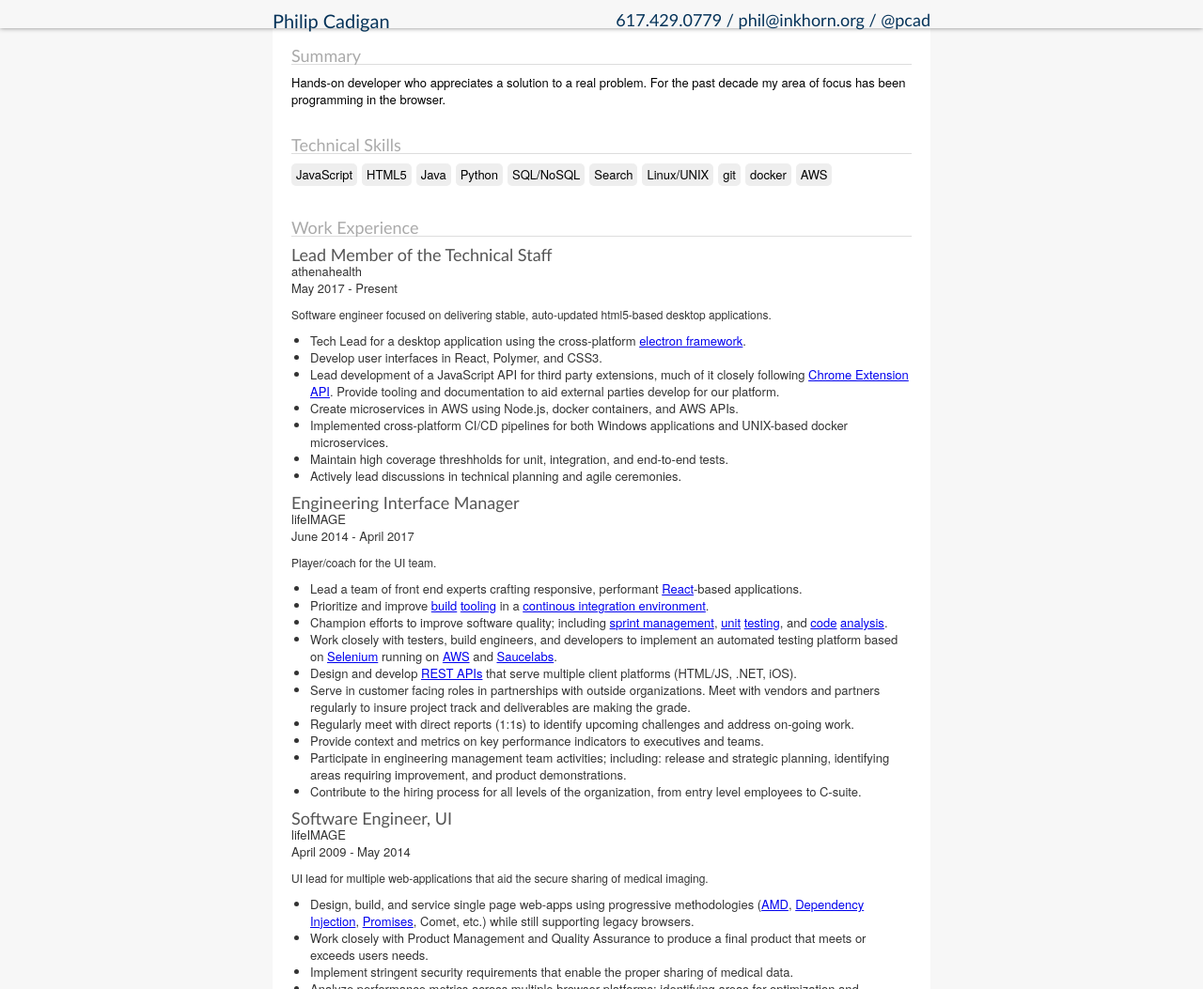
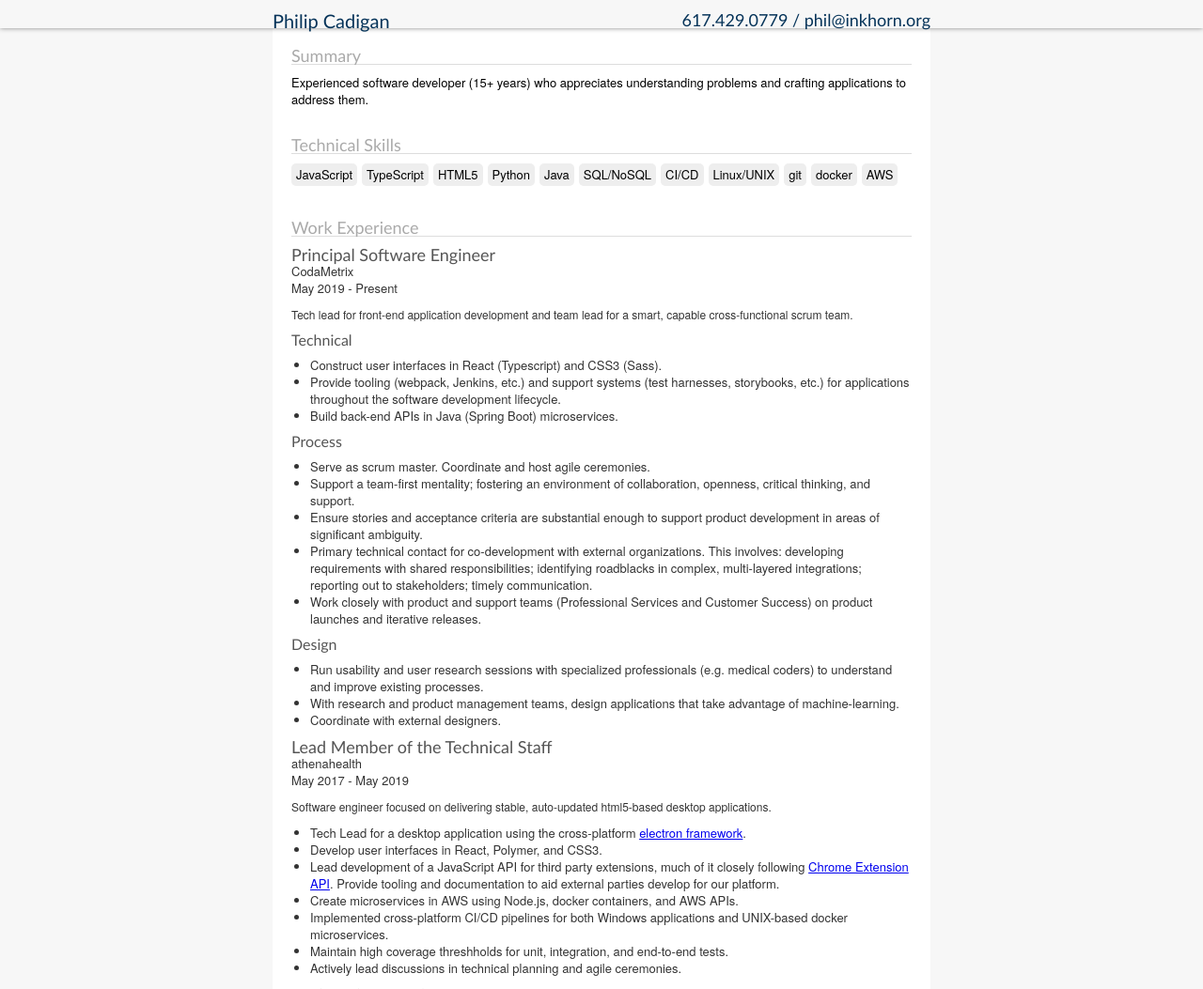
Before and after one commit to pcad/pcad.github.io, a plain HTML site: page index.html in a window 1280 px wide. Shown: the top 1053 px of the page at 94% size. Drawn offline with Linux system fonts and the light colour scheme.

Commit message:
Include CodaMetrix

```diff
--- a/index.html
+++ b/index.html
@@ -130,6 +130,12 @@
 		font-size:18px;
 		color: #555;
 	}
+	h5 {
+		margin: 10px 0;
+		font-size:16px;
+		color: #555;
+	}
+
 	p, ul, li{
 		font-size:13px;
 		line-height:18px;
@@ -292,7 +298,7 @@
 		<div class="content personal-content">
 			<div class="container">
 				<h1 class="personal-name">Philip Cadigan
-					<span class="contact-content"><a class="contact-link personal-phone" href="tel:+16174290779">617.429.0779</a> / <a class="contact-link personal-email" href="mailto:phil@inkhorn.org">phil@inkhorn.org</a> / <a class="contact-link" href="https://twitter.com/pcad">@pcad</a></span>
+					<span class="contact-content"><a class="contact-link personal-phone" href="tel:+16174290779">617.429.0779</a> / <a class="contact-link personal-email" href="mailto:phil@inkhorn.org">phil@inkhorn.org</a> </span>
 
 					</h1>
 			</div>
@@ -301,18 +307,19 @@
 		<div class="content cv-content">
 			<div class="content-section">
 				<h2 class="section-heading">Summary</h2>
-				<p class="summary-description">Hands-on developer who appreciates a solution to a real problem.  For the past decade my area of focus has been programming in the browser.
+				<p class="summary-description">Experienced software developer (15+ years) who appreciates understanding problems and crafting applications to address them.
 			</div>
 
 			<div class="content-section">
 				<h2 class="section-heading">Technical Skills</h2>
 				<ul class="skills">
 					<li>JavaScript
+					<li>TypeScript
 					<li>HTML5
+					<li>Python
 					<li>Java
-					<li>Python
 					<li>SQL/NoSQL
-					<li>Search
+					<li>CI/CD
 					<li>Linux/UNIX
 					<li>git
 					<li>docker
@@ -324,10 +331,42 @@
 				<h2 class="section-heading">Work Experience</h2>
 
 				<div class="position">
+					<h3 class="position-title">Principal Software Engineer</h3>
+					<aside>
+						<p class="position-company"><a href="https://www.codametrix.com/" target="_blank">CodaMetrix <span class="position-link">https://www.codametrix.com/</span></a>
+						<p class="position-duration">May 2019 - Present
+					</aside>
+						<p class="position-description">Tech lead for front-end application development and team lead for a smart, capable cross-functional scrum team.
+
+						<h5>Technical</h5>
+							<ul class="position-achievements">
+								<li>Construct user interfaces in React (Typescript) and CSS3 (Sass).
+								<li>Provide tooling (webpack, Jenkins, etc.) and support systems (test harnesses, storybooks, etc.) for applications throughout the software development lifecycle.
+								<li>Build back-end APIs in Java (Spring Boot) microservices.
+							</ul>
+
+						<h5>Process</h5>
+						<ul class="position-achievements">
+							<li>Serve as scrum master.  Coordinate and host agile ceremonies.
+							<li>Support a team-first mentality; fostering an environment of collaboration, openness, critical thinking, and support.
+							<li>Ensure stories and acceptance criteria are substantial enough to support product development in areas of significant ambiguity.
+							<li>Primary technical contact for co-development with external organizations.  This involves: developing requirements with shared responsibilities; identifying roadblacks in complex, multi-layered integrations; reporting out to stakeholders; timely communication.
+							<li>Work closely with product and support teams (Professional Services and Customer Success) on product launches and iterative releases.
+						</ul>
+
+						<h5>Design</h5>
+						<ul class="position-achievements">
+							<li>Run usability and user research sessions with specialized professionals (e.g. medical coders) to understand and improve existing processes.
+							<li>With research and product management teams, design applications that take advantage of machine-learning.
+							<li>Coordinate with external designers.
+						</ul>
+					</div>
+
+				<div class="position">
 					<h3 class="position-title">Lead Member of the Technical Staff</h3>
 					<aside>
 						<p class="position-company"><a href="https://athenahealth.com/" target="_blank">athenahealth <span class="position-link">https://athenahealth.com</span></a>
-						<p class="position-duration">May 2017 - Present
+						<p class="position-duration">May 2017 - May 2019
 					</aside>
 						<p class="position-description">Software engineer focused on delivering stable, auto-updated html5-based desktop applications.
 						<ul class="position-achievements">
```
Also changed, not shown: 1 other file.
